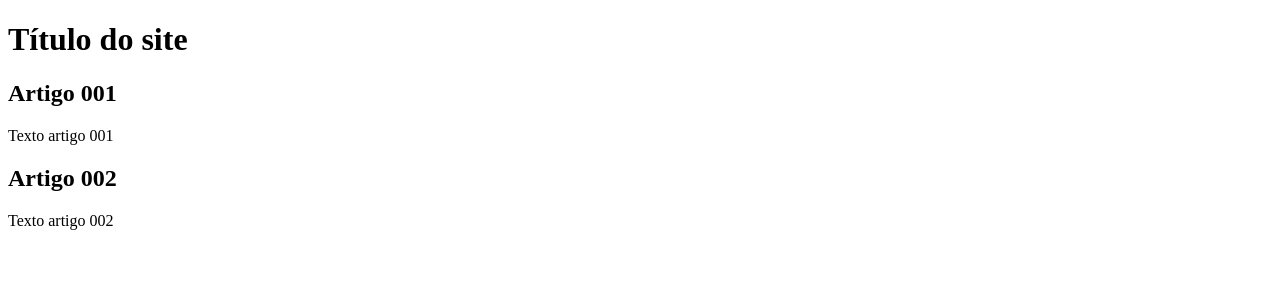
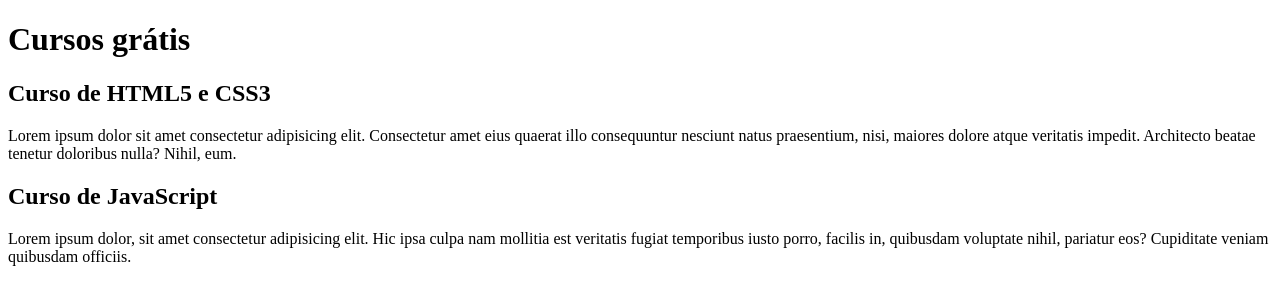
Before and after one commit to lipao-01/Projeto-site, a plain HTML site: page index.html in a window 1280 px wide. Drawn offline with Linux system fonts and the light colour scheme.

Commit message:
comecei a escrever i conteudo

```diff
--- a/index.html
+++ b/index.html
@@ -8,15 +8,15 @@
 <body>
     <main>
         <head>
-            <h1>Título do site</h1>
+            <h1>Cursos grátis</h1>
         </head>
         <article>
-            <h2>Artigo 001</h2>
-            <p>Texto artigo 001</p>
+            <h2>Curso de HTML5 e CSS3</h2>
+            <p>Lorem ipsum dolor sit amet consectetur adipisicing elit. Consectetur amet eius quaerat illo consequuntur nesciunt natus praesentium, nisi, maiores dolore atque veritatis impedit. Architecto beatae tenetur doloribus nulla? Nihil, eum.</p>
         </article>
         <article>
-            <h2>Artigo 002</h2>
-            <p>Texto artigo 002</p>
+            <h2>Curso de JavaScript</h2>
+            <p>Lorem ipsum dolor, sit amet consectetur adipisicing elit. Hic ipsa culpa nam mollitia est veritatis fugiat temporibus iusto porro, facilis in, quibusdam voluptate nihil, pariatur eos? Cupiditate veniam quibusdam officiis.</p>
         </article>
     </main>
 </body>
```
